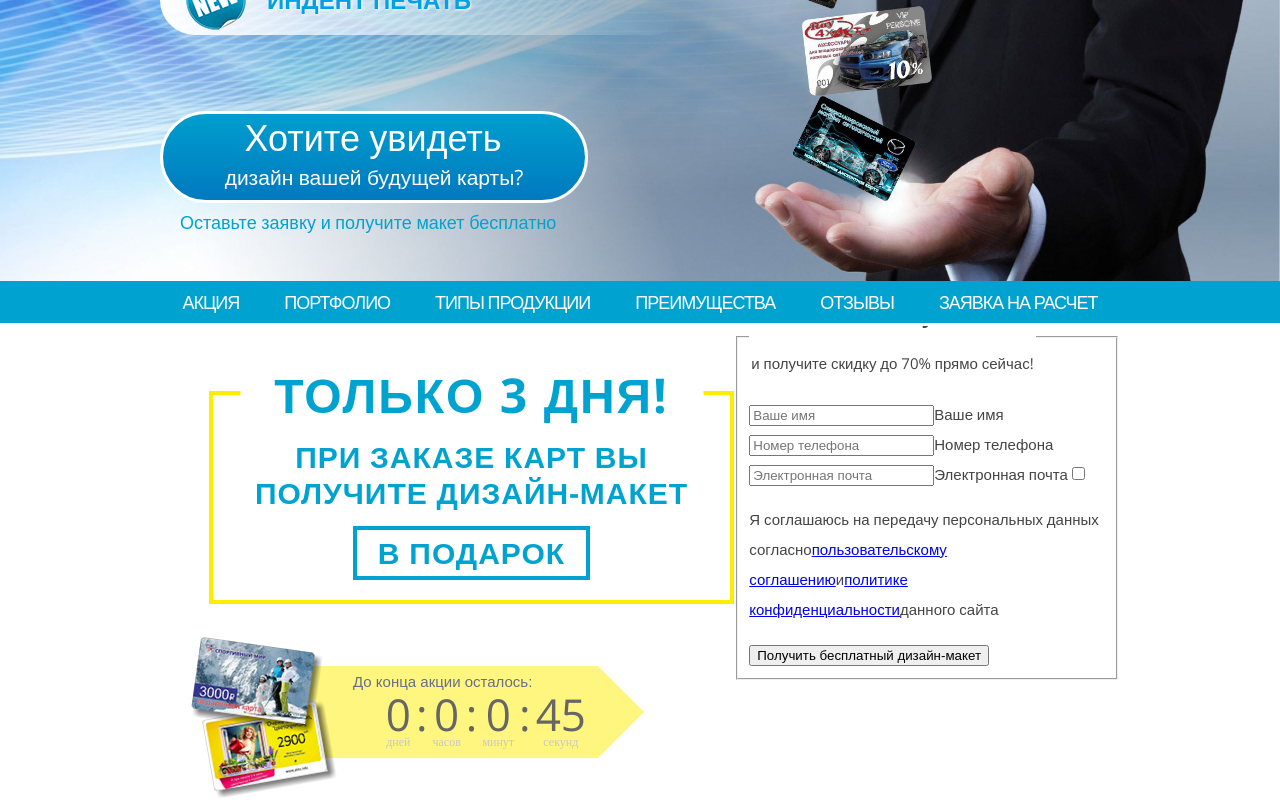
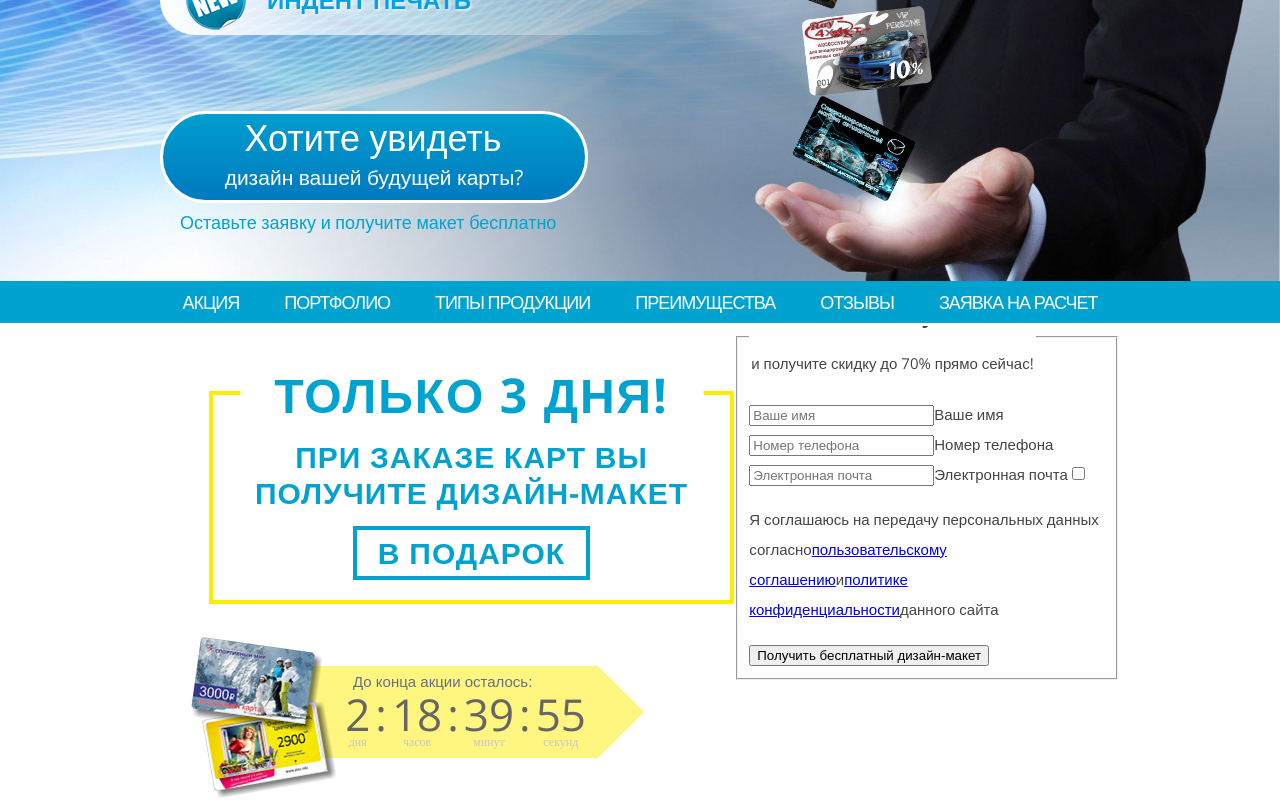
Before and after one commit to PElfimov/kartika-web, a React (Create React App) app: page / in a window 1280 px wide. Shown: the part 388-1188 px from the top of the page. Built offline with nearby package versions, Linux system fonts and the light colour scheme.

Commit message:
fix timer

```diff
--- a/src/components/promo_page/parts/timer/timer.tsx
+++ b/src/components/promo_page/parts/timer/timer.tsx
@@ -70,6 +70,12 @@ type HTMLProps = {
 }
 
 function HTML({days, hours, minutes, seconds}: HTMLProps) {
+  function nameDay() {
+    let line: string = "дня"
+    if (days < 2) line = "день"
+    if (days < 1) line = "дней"
+    return line
+  }
   return (
     <div className={styles.root}>
       <div className={styles.photo1}></div>
@@ -81,7 +87,7 @@ function HTML({days, hours, minutes, seconds}: HTMLProps) {
             <p className={styles.lineUp}>
               <span>{days}</span>
             </p>
-            <p className={styles.lineDown}>дней</p>
+            <p className={styles.lineDown}>{nameDay()}</p>
           </div>
           <div className={styles.clockColon}>:</div>
           <div className={styles.clockNumber}>
--- a/src/components/promo_page/promo_page.tsx
+++ b/src/components/promo_page/promo_page.tsx
@@ -4,7 +4,7 @@ import styles from "./promo_page.module.css"
 
 interface Props {}
 export class PromoPage extends Component<Props, {}> {
-  private timeTo: number = 50000
+  private timeTo: number = 240000000
 
   render() {
     return (
```
